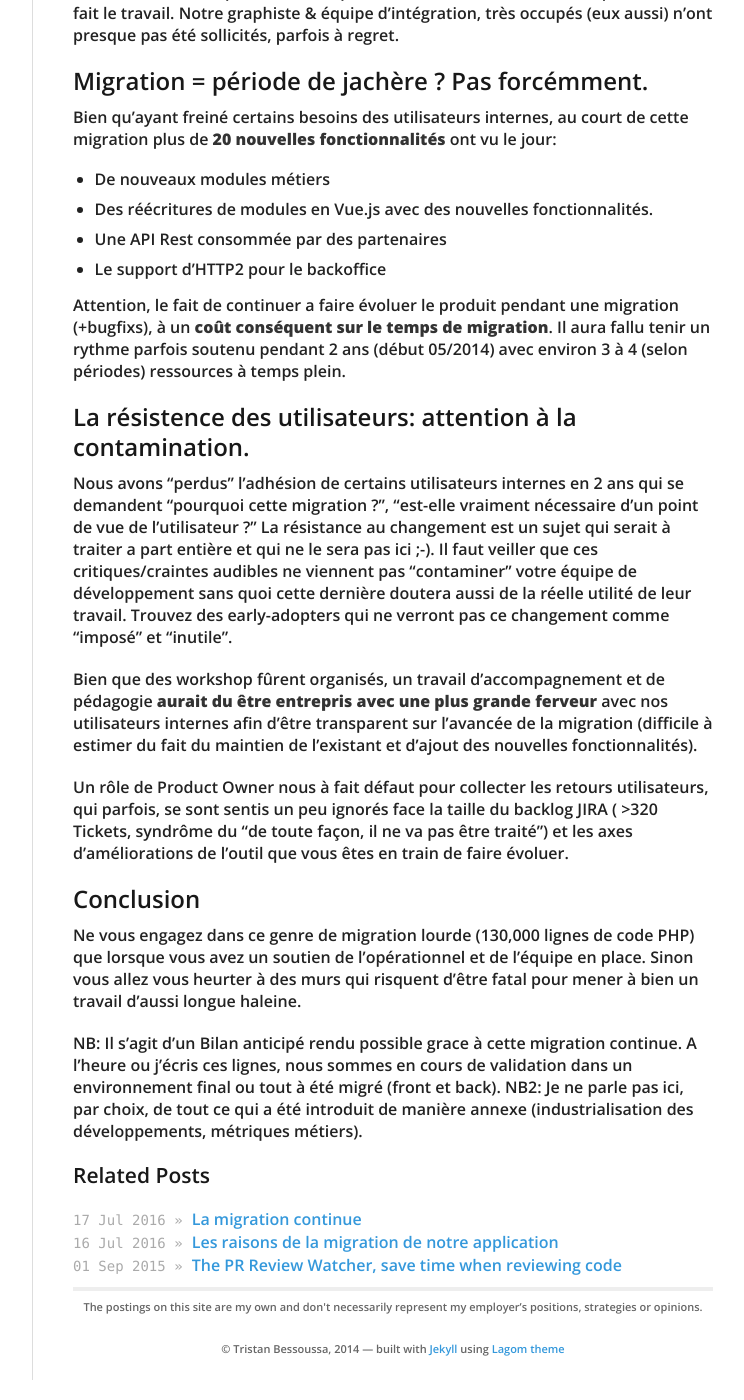
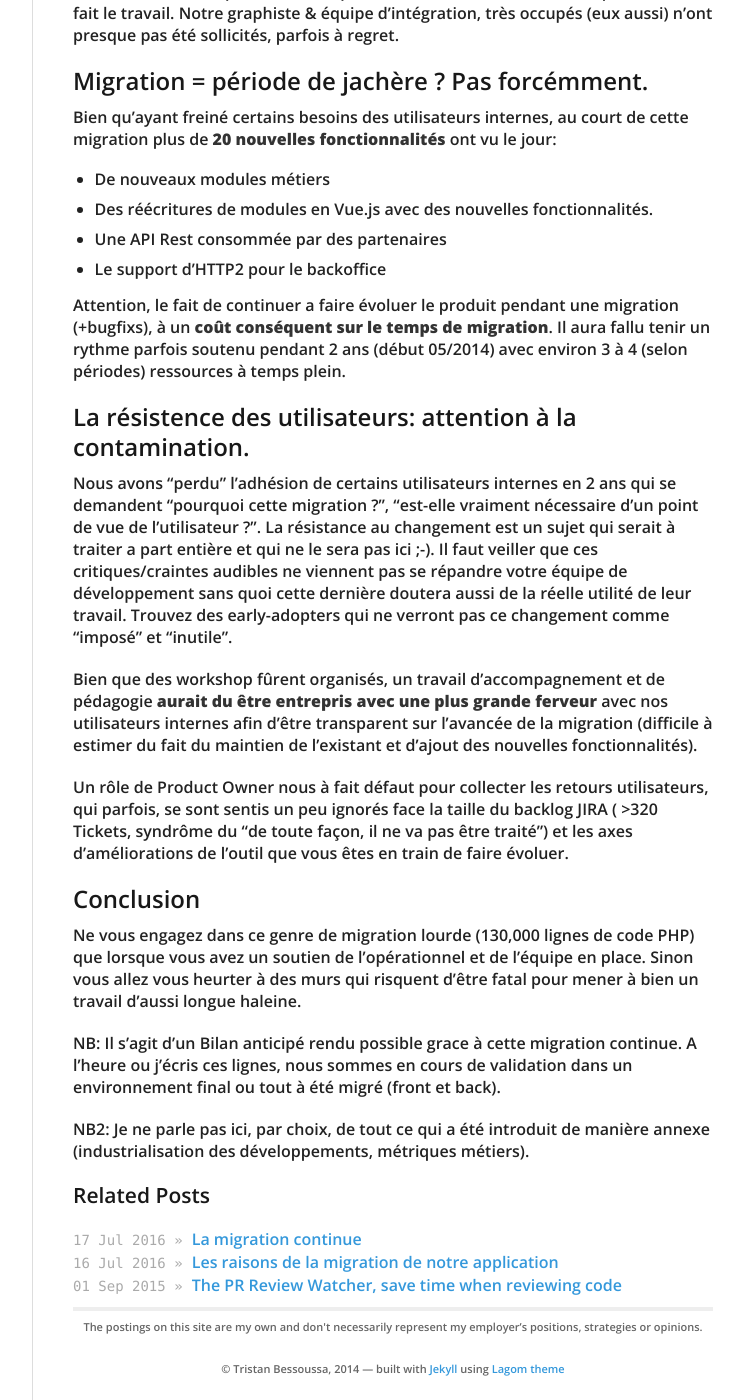
Before and after one commit to swanson/lagom, a Jekyll site: the page built from _posts/2016-07-18-migration-couts-et-gains.md, in a window 1280 px wide and 1400 px high, scrolled down 3770 px. Shown: the whole window, without its empty margins (378-1122 px from the left). Built offline with Jekyll 4.4.1, drawn with Linux system fonts in a browser that asks for light colours; nearby versions of some CDN libraries; comment, search, counter and statistics services are not loaded.

Commit message:
break lines

```diff
--- a/_posts/2016-07-18-migration-couts-et-gains.md
+++ b/_posts/2016-07-18-migration-couts-et-gains.md
@@ -74,8 +74,8 @@
 
 ## La résistence des utilisateurs: attention à la contamination.
 
-Nous avons "perdus" l'adhésion de certains utilisateurs internes en 2 ans qui se demandent "pourquoi cette migration ?", "est-elle vraiment nécessaire d'un point de vue de l'utilisateur ?"
-La résistance au changement est un sujet qui serait à traiter a part entière et qui ne le sera pas ici ;-). Il faut veiller que ces critiques/craintes audibles ne viennent pas "contaminer" votre équipe de développement sans quoi cette dernière doutera aussi de la réelle utilité de leur travail. Trouvez des early-adopters qui ne verront pas ce changement comme "imposé" et "inutile".
+Nous avons "perdu" l'adhésion de certains utilisateurs internes en 2 ans qui se demandent "pourquoi cette migration ?", "est-elle vraiment nécessaire d'un point de vue de l'utilisateur ?".
+La résistance au changement est un sujet qui serait à traiter a part entière et qui ne le sera pas ici ;-). Il faut veiller que ces critiques/craintes audibles ne viennent pas se répandre votre équipe de développement sans quoi cette dernière doutera aussi de la réelle utilité de leur travail. Trouvez des early-adopters qui ne verront pas ce changement comme "imposé" et "inutile".
 
 Bien que des workshop fûrent organisés, un travail d'accompagnement et de pédagogie **aurait du être entrepris avec une plus grande ferveur** avec nos utilisateurs internes afin d'être transparent sur l'avancée de la migration (difficile à estimer du fait du maintien de l'existant et d'ajout des nouvelles fonctionnalités).
 
@@ -86,4 +86,5 @@
 Ne vous engagez dans ce genre de migration lourde (130,000 lignes de code PHP) que lorsque vous avez un soutien de l'opérationnel et de l'équipe en place. Sinon vous allez vous heurter à des murs qui risquent d'être fatal pour mener à bien un travail d'aussi longue haleine.
 
 NB: Il s'agit d'un Bilan anticipé rendu possible grace à cette migration continue. A l'heure ou j'écris ces lignes, nous sommes en cours de validation dans un environnement final ou tout à été migré (front et back).
+
 NB2: Je ne parle pas ici, par choix, de tout ce qui a été introduit de manière annexe (industrialisation des développements, métriques métiers).
```
